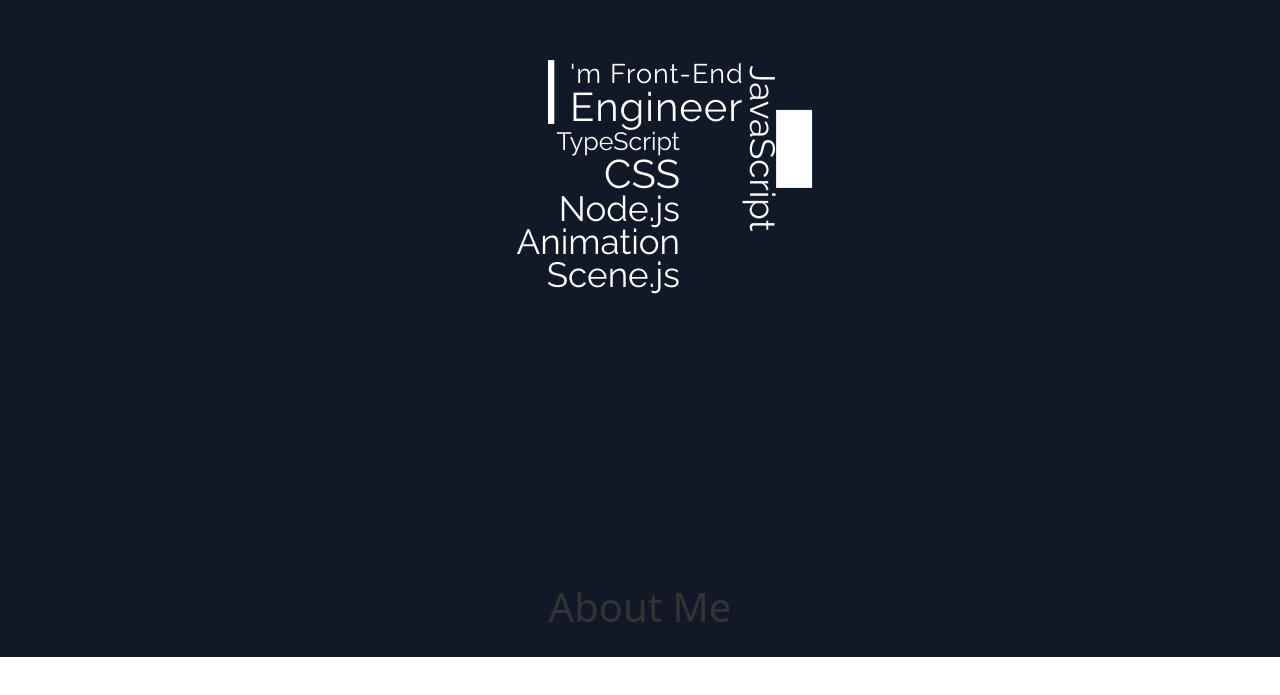
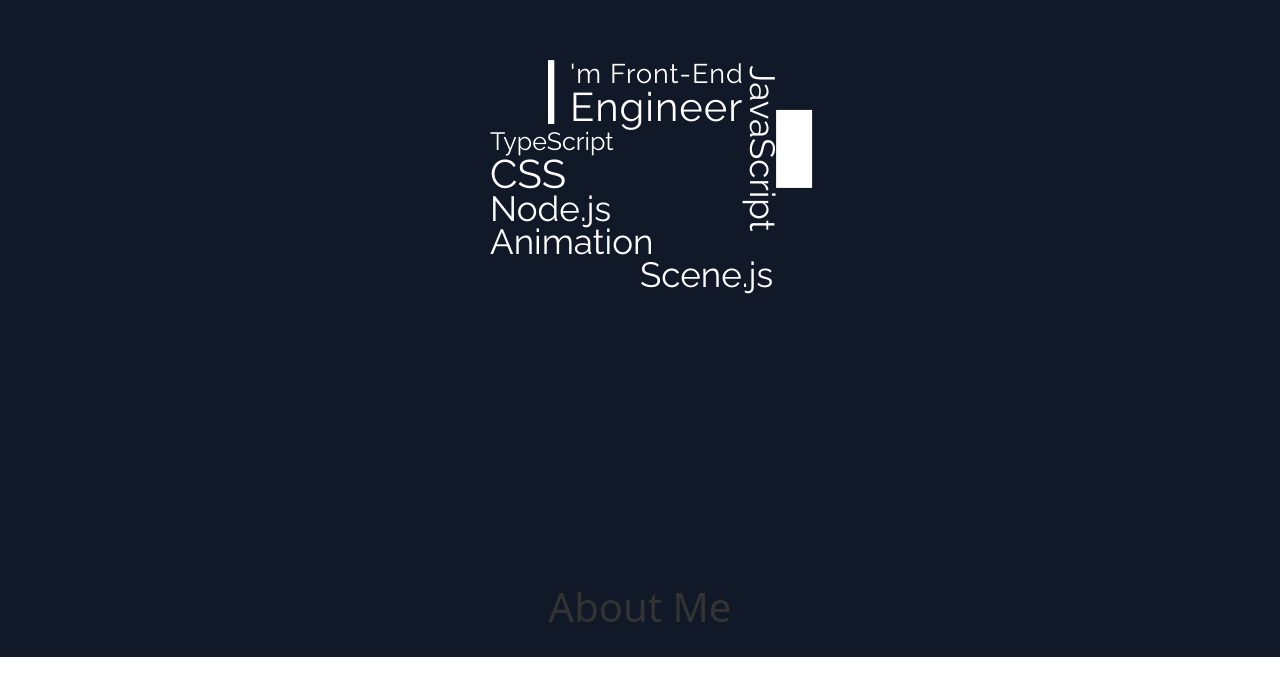
Before and after one commit to imnavjot/navjotkoth, a plain HTML site: page index.html in a window 1280 px wide. Shown: the part 1043-1738 px from the top of the page. Drawn offline with nearby package versions, Linux system fonts and the light colour scheme; animation ran at ten frames a second; a script that the page names is missing.

Commit message:
Update index.html

```diff
--- a/index.html
+++ b/index.html
@@ -282,7 +282,6 @@
         .typing-section .wrapper [data-typing="nodejs"],
         .typing-section .wrapper [data-typing="animation"],
         .typing-section .wrapper [data-typing="scenejs"] {
-          right: 110px;
         }
 
         .typing-section .wrapper [data-typing="typescript"] {
```
